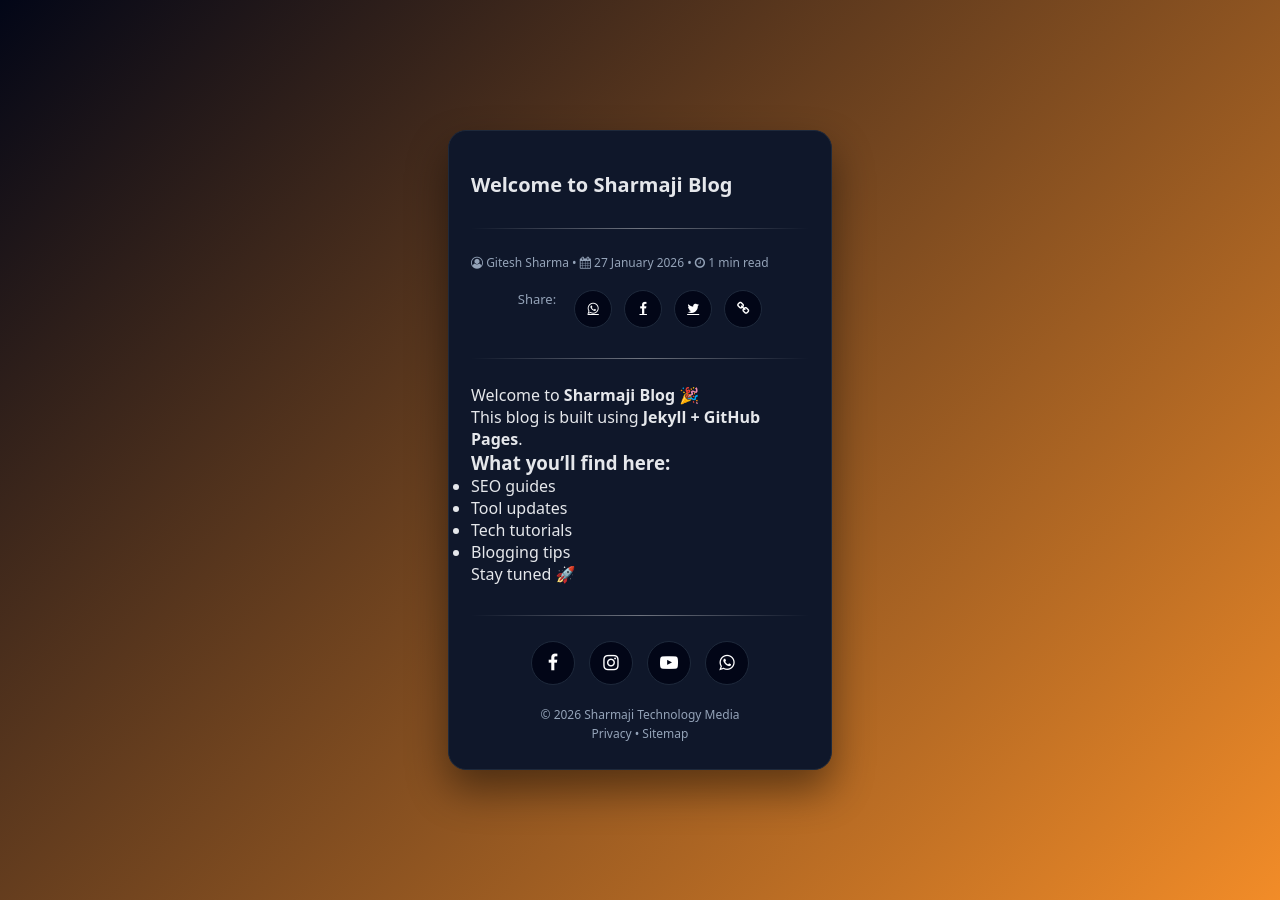
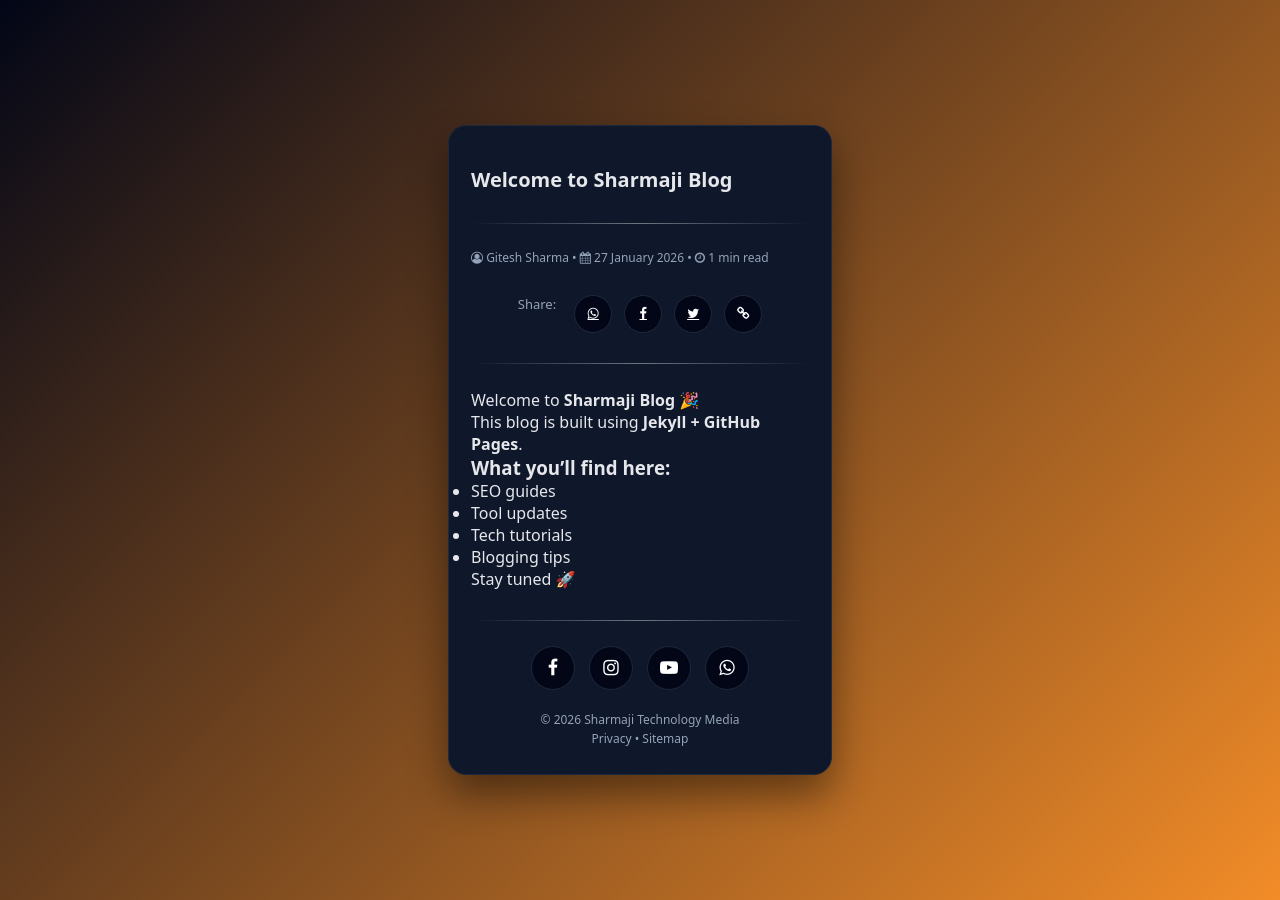
Before and after one commit to gitesh-sharma/blog, a Jekyll site: the page built from _posts/2026-01-27-welcome-to-sharmaji-blog.md, in a window 1280 px wide. Built offline with Jekyll 4.4.1, drawn with Linux system fonts in a browser that asks for light colours.

Commit message:
Update default.html

```diff
--- a/_layouts/default.html
+++ b/_layouts/default.html
@@ -227,8 +227,8 @@
 
 
 .post-share{
-  margin-top:5px;
-  padding-top:5px;
+  margin-top:14px;
+  padding-top:15px;
   /*border-top:1px solid var(--border);*/
   display:flex;
   justify-content:center;
```
